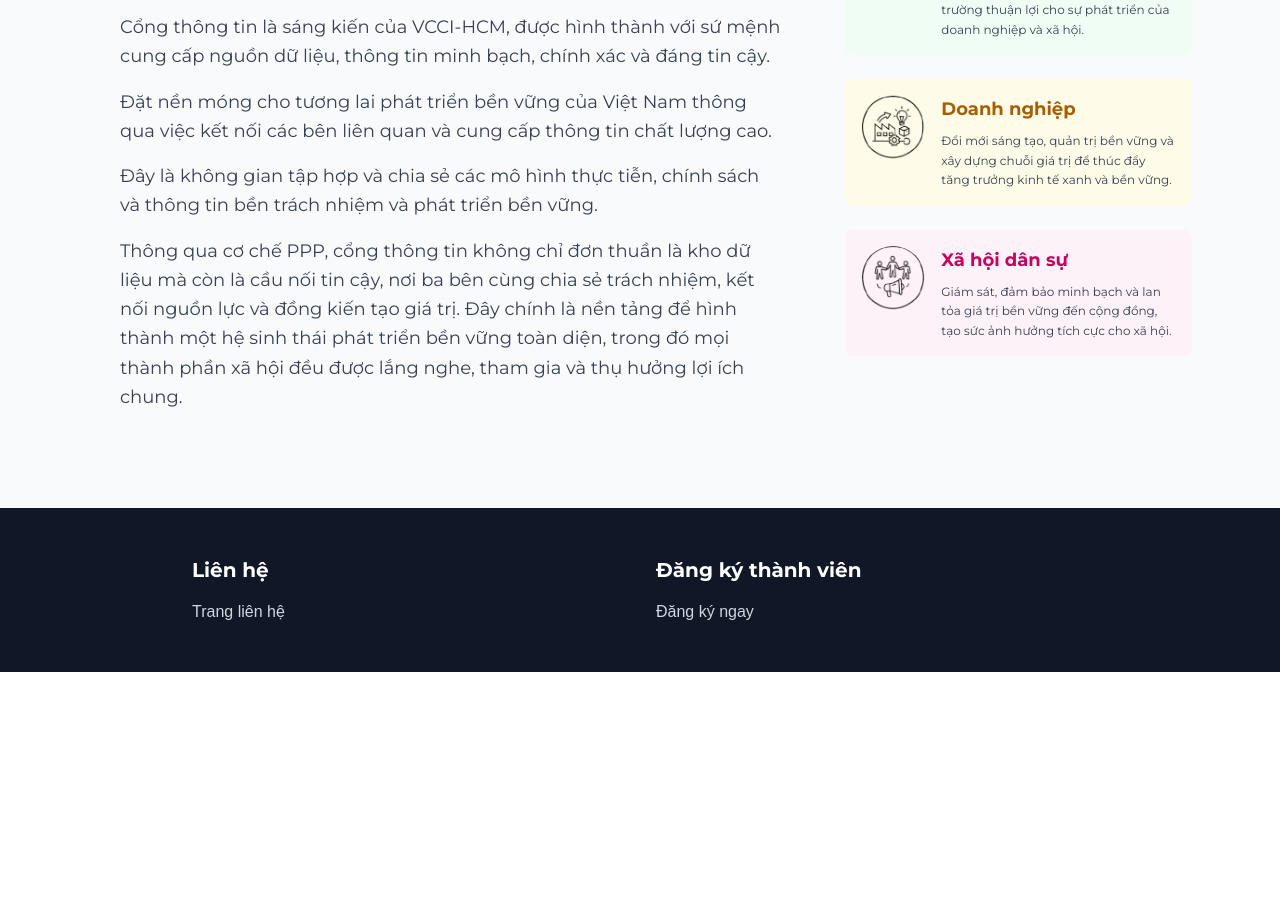
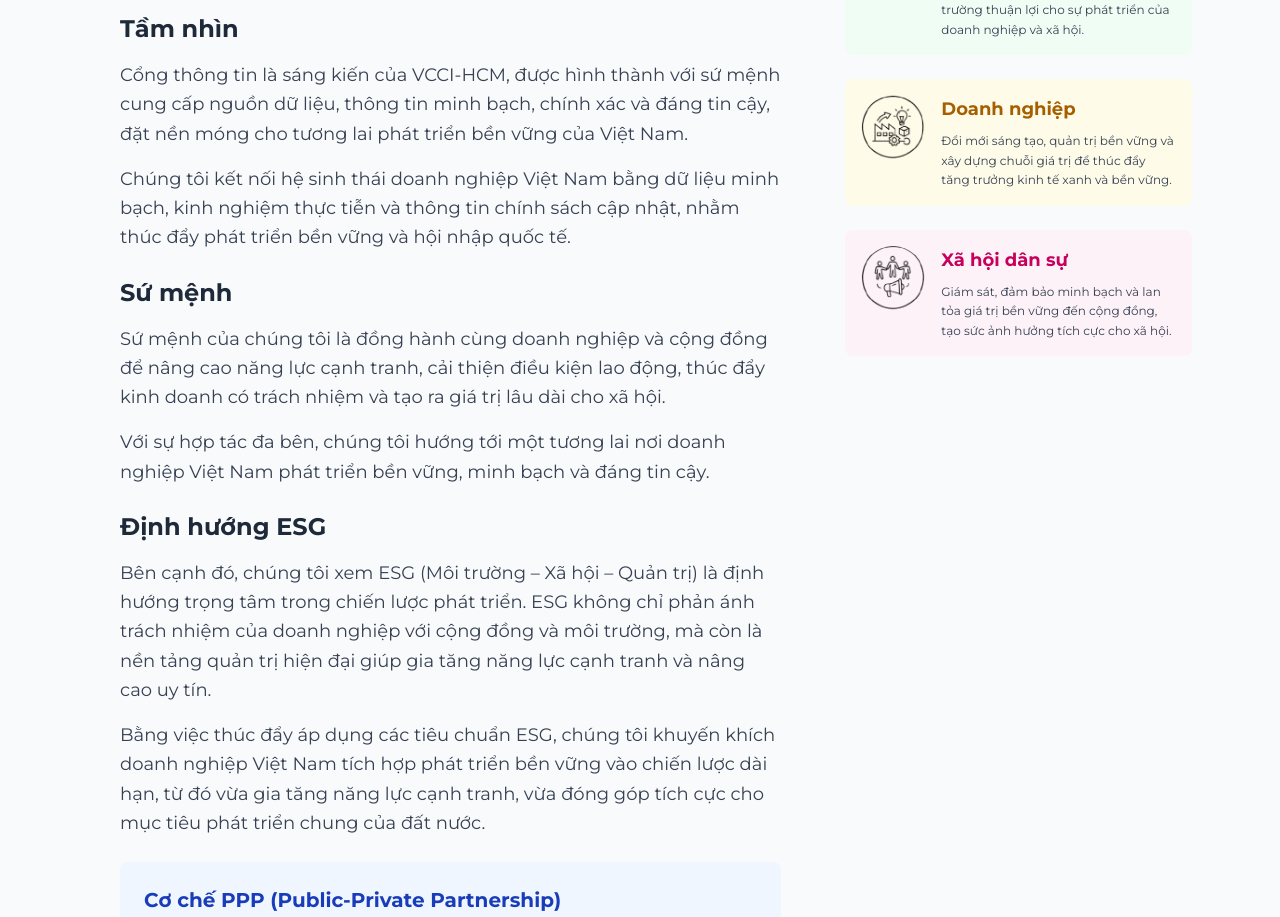
Before and after one commit to aitechdev79/sus_agri_mekong, a Next.js app: page /vision-mission in a window 1280 px wide. Shown: the part 235-1152 px from the top of the page. Before the commit the page ends 907 px from the top, so only its background shows below. Built offline with nearby package versions, Linux system fonts and the light colour scheme; no server answers.

Commit message:
Update vision-mission page with expanded content: add structured sections for Vision, Mission, ESG orientation, and PPP mechanism

```diff
--- a/src/app/vision-mission/page.tsx
+++ b/src/app/vision-mission/page.tsx
@@ -23,23 +23,56 @@ export default function VisionMissionPage() {
                 <h1 className="font-montserrat font-bold text-3xl md:text-4xl text-gray-800 mb-8 text-left">
                   Tầm nhìn sứ mệnh
                 </h1>
-                <p className="text-lg text-gray-700 leading-relaxed font-montserrat mb-4">
-                  Cổng thông tin là sáng kiến của VCCI-HCM, được hình thành với sứ mệnh cung cấp nguồn dữ liệu,
-                  thông tin minh bạch, chính xác và đáng tin cậy.
-                </p>
-                <p className="text-lg text-gray-700 leading-relaxed font-montserrat mb-4">
-                  Đặt nền móng cho tương lai phát triển bền vững của Việt Nam thông qua việc kết nối các bên liên quan
-                  và cung cấp thông tin chất lượng cao.
-                </p>
-                <p className="text-lg text-gray-700 leading-relaxed font-montserrat mb-4">
-                  Đây là không gian tập hợp và chia sẻ các mô hình thực tiễn, chính sách và thông tin bền trách nhiệm và phát triển bền vững.
-                </p>
-                <p className="text-lg text-gray-700 leading-relaxed font-montserrat">
-                  Thông qua cơ chế PPP, cổng thông tin không chỉ đơn thuần là kho dữ liệu mà còn là cầu nối tin cậy,
-                  nơi ba bên cùng chia sẻ trách nhiệm, kết nối nguồn lực và đồng kiến tạo giá trị. Đây chính là nền tảng
-                  để hình thành một hệ sinh thái phát triển bền vững toàn diện, trong đó mọi thành phần xã hội đều được
-                  lắng nghe, tham gia và thụ hưởng lợi ích chung.
-                </p>
+
+                {/* Vision */}
+                <div className="mb-6">
+                  <h2 className="font-montserrat font-bold text-2xl text-gray-800 mb-4">
+                    Tầm nhìn
+                  </h2>
+                  <p className="text-lg text-gray-700 leading-relaxed font-montserrat mb-4">
+                    Cổng thông tin là sáng kiến của VCCI-HCM, được hình thành với sứ mệnh cung cấp nguồn dữ liệu,
+                    thông tin minh bạch, chính xác và đáng tin cậy, đặt nền móng cho tương lai phát triển bền vững của Việt Nam.
+                  </p>
+                  <p className="text-lg text-gray-700 leading-relaxed font-montserrat">
+                    Chúng tôi kết nối hệ sinh thái doanh nghiệp Việt Nam bằng dữ liệu minh bạch, kinh nghiệm thực tiễn và thông tin chính sách cập nhật, nhằm thúc đẩy phát triển bền vững và hội nhập quốc tế.
+                  </p>
+                </div>
+
+                {/* Mission */}
+                <div className="mb-6">
+                  <h2 className="font-montserrat font-bold text-2xl text-gray-800 mb-4">
+                    Sứ mệnh
+                  </h2>
+                  <p className="text-lg text-gray-700 leading-relaxed font-montserrat mb-4">
+                    Sứ mệnh của chúng tôi là đồng hành cùng doanh nghiệp và cộng đồng để nâng cao năng lực cạnh tranh, cải thiện điều kiện lao động, thúc đẩy kinh doanh có trách nhiệm và tạo ra giá trị lâu dài cho xã hội.
+                  </p>
+                  <p className="text-lg text-gray-700 leading-relaxed font-montserrat">
+                    Với sự hợp tác đa bên, chúng tôi hướng tới một tương lai nơi doanh nghiệp Việt Nam phát triển bền vững, minh bạch và đáng tin cậy.
+                  </p>
+                </div>
+
+                {/* ESG Commitment */}
+                <div className="mb-6">
+                  <h2 className="font-montserrat font-bold text-2xl text-gray-800 mb-4">
+                    Định hướng ESG
+                  </h2>
+                  <p className="text-lg text-gray-700 leading-relaxed font-montserrat mb-4">
+                    Bên cạnh đó, chúng tôi xem ESG (Môi trường – Xã hội – Quản trị) là định hướng trọng tâm trong chiến lược phát triển. ESG không chỉ phản ánh trách nhiệm của doanh nghiệp với cộng đồng và môi trường, mà còn là nền tảng quản trị hiện đại giúp gia tăng năng lực cạnh tranh và nâng cao uy tín.
+                  </p>
+                  <p className="text-lg text-gray-700 leading-relaxed font-montserrat">
+                    Bằng việc thúc đẩy áp dụng các tiêu chuẩn ESG, chúng tôi khuyến khích doanh nghiệp Việt Nam tích hợp phát triển bền vững vào chiến lược dài hạn, từ đó vừa gia tăng năng lực cạnh tranh, vừa đóng góp tích cực cho mục tiêu phát triển chung của đất nước.
+                  </p>
+                </div>
+
+                {/* PPP Partnership Model */}
+                <div className="bg-blue-50 p-6 rounded-lg">
+                  <h2 className="font-montserrat font-bold text-xl text-blue-800 mb-3">
+                    Cơ chế PPP (Public-Private Partnership)
+                  </h2>
+                  <p className="text-base text-gray-700 leading-relaxed font-montserrat">
+                    Thông qua cơ chế PPP, cổng thông tin không chỉ đơn thuần là kho dữ liệu mà còn là cầu nối tin cậy, nơi ba bên cùng chia sẻ trách nhiệm, kết nối nguồn lực và đồng kiến tạo giá trị. Đây chính là nền tảng để hình thành một hệ sinh thái phát triển bền vững toàn diện, trong đó mọi thành phần xã hội đều được lắng nghe, tham gia và thụ hưởng lợi ích chung.
+                  </p>
+                </div>
               </div>
 
               {/* Part 2: 3 Cards Stacked Vertically (1/3 width) */}
```
